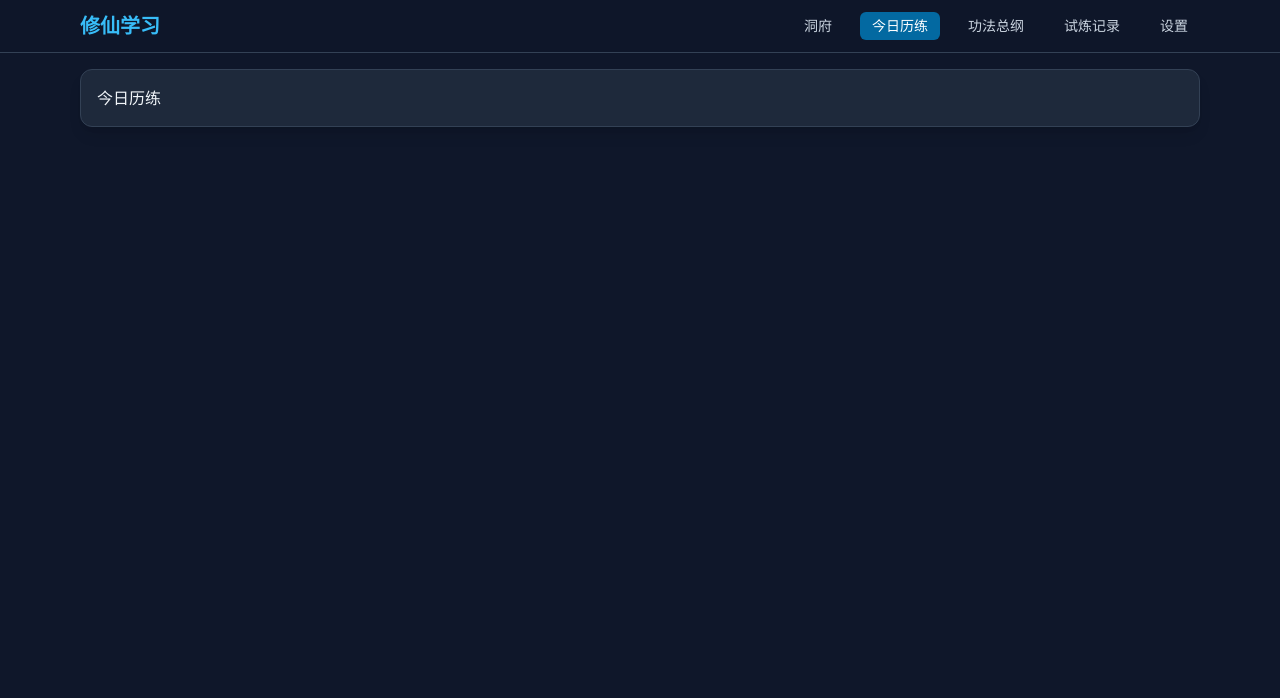
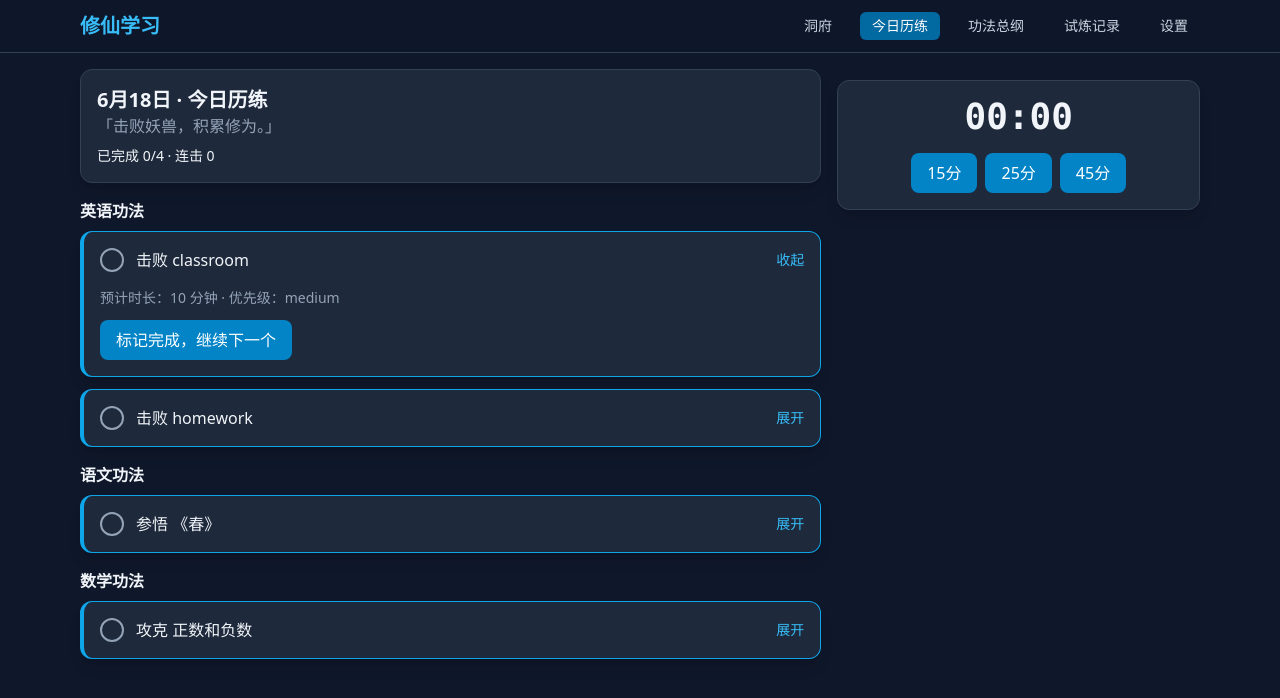
Before and after one commit to jasonmiao0511-hue/cultivation-learning-system, a React (Vite) app: page /daily in a window 1280 px wide. Shown: the top 698 px of the page. Built offline with nearby package versions, Linux system fonts and the light colour scheme.

Commit message:
feat: add daily quest page with focus timer and combo

```diff
--- /dev/null
+++ b/src/components/feature/FocusTimer.tsx
@@ -0,0 +1,49 @@
+import { useState, useEffect, useRef } from 'react'
+
+interface Props {
+  onComplete?: (minutes: number) => void
+}
+
+export default function FocusTimer({ onComplete }: Props) {
+  const [seconds, setSeconds] = useState(0)
+  const [running, setRunning] = useState(false)
+  const preset = useRef(25)
+  const intervalRef = useRef<ReturnType<typeof setInterval> | null>(null)
+
+  useEffect(() => {
+    if (running) {
+      intervalRef.current = setInterval(() => setSeconds((s) => s + 1), 1000)
+    } else if (intervalRef.current) {
+      clearInterval(intervalRef.current)
+    }
+    return () => {
+      if (intervalRef.current) clearInterval(intervalRef.current)
+    }
+  }, [running])
+
+  const start = (min: number) => {
+    preset.current = min
+    setSeconds(0)
+    setRunning(true)
+  }
+
+  const stop = () => {
+    setRunning(false)
+    if (onComplete) onComplete(Math.ceil(seconds / 60))
+  }
+
+  const displayMin = Math.floor(seconds / 60).toString().padStart(2, '0')
+  const displaySec = (seconds % 60).toString().padStart(2, '0')
+
+  return (
+    <div className="card sticky top-20">
+      <div className="text-center text-4xl font-mono font-bold">{displayMin}:{displaySec}</div>
+      <div className="mt-4 flex justify-center gap-2">
+        {[15, 25, 45].map((m) => (
+          <button key={m} onClick={() => start(m)} className="btn-primary">{m}分</button>
+        ))}
+      </div>
+      {running && <button onClick={stop} className="btn-primary mt-2 w-full bg-red-600 hover:bg-red-500">结束计时</button>}
+    </div>
+  )
+}
--- /dev/null
+++ b/src/components/feature/TaskItem.tsx
@@ -0,0 +1,42 @@
+import { useState } from 'react'
+import type { Task } from '../../types'
+
+interface Props {
+  task: Task
+  expanded: boolean
+  onToggle: () => void
+  onComplete: () => void
+}
+
+export default function TaskItem({ task, expanded, onToggle, onComplete }: Props) {
+  const [showDone, setShowDone] = useState(false)
+
+  return (
+    <div className={`card mb-3 border-l-4 ${task.completed ? 'border-emerald-500 opacity-70' : 'border-realm-500'}`}>
+      <div className="flex items-center justify-between">
+        <div className="flex items-center gap-3">
+          <button
+            onClick={onComplete}
+            className={`h-6 w-6 rounded-full border-2 ${task.completed ? 'bg-emerald-500 border-emerald-500' : 'border-slate-400'}`}
+          />
+          <span className={`font-medium ${task.completed ? 'line-through text-slate-500' : ''}`}>{task.title}</span>
+        </div>
+        <button onClick={onToggle} className="text-sm text-realm-400">{expanded ? '收起' : '展开'}</button>
+      </div>
+      {expanded && (
+        <div className="mt-4">
+          <div className="text-sm text-slate-400">预计时长：{task.duration} 分钟 · 优先级：{task.priority}</div>
+          {!task.completed && !showDone && (
+            <button onClick={() => setShowDone(true)} className="btn-primary mt-3">标记完成，继续下一个</button>
+          )}
+          {!task.completed && showDone && (
+            <div className="mt-3 flex gap-2">
+              <button onClick={onComplete} className="btn-primary">确认击败</button>
+              <button onClick={() => setShowDone(false)} className="rounded-lg bg-slate-700 px-3 py-2">取消</button>
+            </div>
+          )}
+        </div>
+      )}
+    </div>
+  )
+}
--- /dev/null
+++ b/src/hooks/useRecords.ts
@@ -0,0 +1,42 @@
+import { useState, useEffect } from 'react'
+import type { DailyRecord } from '../types'
+import { loadRecords, saveRecords } from '../services/storage'
+import { getToday } from '../utils/date'
+
+export function useRecords() {
+  const [records, setRecords] = useState<Record<string, DailyRecord>>(() => loadRecords())
+
+  useEffect(() => {
+    saveRecords(records)
+  }, [records])
+
+  const updateRecord = (date: string, partial: Partial<DailyRecord>) => {
+    setRecords((prev) => ({
+      ...prev,
+      [date]: { ...prev[date], date, ...partial } as DailyRecord,
+    }))
+  }
+
+  const getRecord = (date: string): DailyRecord => {
+    return records[date] || { date, tasks: [], totalDuration: 0, cultivation: 0, completedCount: 0, streakContinued: false }
+  }
+
+  const calculateStreak = (): number => {
+    let streak = 0
+    const today = getToday()
+    for (let i = 0; i < 365; i++) {
+      const d = new Date(today)
+      d.setDate(d.getDate() - i)
+      const dateStr = d.toISOString().split('T')[0]
+      const record = records[dateStr]
+      if (record && record.completedCount > 0) {
+        streak++
+      } else if (i > 0) {
+        break
+      }
+    }
+    return streak
+  }
+
+  return { records, updateRecord, getRecord, calculateStreak }
+}
--- a/src/pages/Daily.tsx
+++ b/src/pages/Daily.tsx
@@ -1,3 +1,120 @@
+import { useState, useMemo } from 'react'
+import type { Task } from '../types'
+import { useProgress } from '../hooks/useProgress'
+import { useCustomTasks } from '../hooks/useCustomTasks'
+import { useDailyTasks } from '../hooks/useDailyTasks'
+import { useRecords } from '../hooks/useRecords'
+import TaskItem from '../components/feature/TaskItem'
+import FocusTimer from '../components/feature/FocusTimer'
+import { getToday, formatDate } from '../utils/date'
+import { calculateCultivation } from '../utils/realm'
+import { QUOTES } from '../mocks/quotes'
+
 export default function Daily() {
-  return <div className="card">今日历练</div>
+  const { progress, completeContent } = useProgress()
+  const { customTasks } = useCustomTasks()
+  const { updateRecord, getRecord } = useRecords()
+  const tasks = useDailyTasks(progress, customTasks)
+  const [expandedId, setExpandedId] = useState<string | null>(
+    tasks.find((t) => !t.completed)?.id || null
+  )
+  const [combo, setCombo] = useState(0)
+
+  const quote = QUOTES[Math.floor(Math.random() * QUOTES.length)]
+  const completedCount = tasks.filter((t) => t.completed).length
+  const allDone = completedCount === tasks.length && tasks.length > 0
+
+  const handleComplete = (task: Task, index: number) => {
+    if (task.completed) return
+
+    const cultivation = calculateCultivation(task.duration, combo + 1)
+
+    if (task.subject !== 'custom' && task.contentId) {
+      completeContent(task.subject, task.contentId, cultivation)
+    }
+
+    const today = getToday()
+    const record = getRecord(today)
+    updateRecord(today, {
+      tasks: record.tasks.map((t) => (t.id === task.id ? { ...t, completed: true, completedAt: new Date().toISOString() } : t)),
+      completedCount: record.completedCount + 1,
+      cultivation: record.cultivation + cultivation,
+    })
+
+    setCombo((c) => c + 1)
+
+    const next = tasks.slice(index + 1).find((t) => !t.completed)
+    if (next) {
+      setExpandedId(next.id)
+      setTimeout(() => {
+        document.getElementById(`task-${next.id}`)?.scrollIntoView({ behavior: 'smooth', block: 'center' })
+      }, 300)
+    } else {
+      setExpandedId(null)
+    }
+  }
+
+  const grouped = useMemo(() => {
+    const groups: Record<string, Task[]> = { english: [], chinese: [], math: [], custom: [] }
+    tasks.forEach((t) => groups[t.subject].push(t))
+    return groups
+  }, [tasks])
+
+  const subjectNames: Record<string, string> = {
+    english: '英语功法',
+    chinese: '语文功法',
+    math: '数学功法',
+    custom: '自定义历练',
+  }
+
+  if (allDone) {
+    return (
+      <div className="card py-12 text-center">
+        <div className="text-5xl">🎉</div>
+        <h2 className="mt-4 text-2xl font-bold">今日历练圆满！</h2>
+        <p className="mt-2 text-slate-400">击败 {tasks.length} 只妖兽，获得 {getRecord(getToday()).cultivation} 修为</p>
+      </div>
+    )
+  }
+
+  return (
+    <div className="grid gap-4 lg:grid-cols-3">
+      <div className="lg:col-span-2">
+        <div className="card mb-4">
+          <h1 className="text-xl font-bold">{formatDate(getToday())} · 今日历练</h1>
+          <p className="text-slate-400">「{quote}」</p>
+          <div className="mt-2 text-sm">已完成 {completedCount}/{tasks.length} · 连击 {combo}</div>
+        </div>
+
+        {Object.entries(grouped).map(([subject, list]) =>
+          list.length > 0 ? (
+            <div key={subject} className="mb-4">
+              <div className="mb-2 font-bold">{subjectNames[subject]}</div>
+              {list.map((task, index) => {
+                const globalIndex = tasks.findIndex((t) => t.id === task.id)
+                return (
+                  <div key={task.id} id={`task-${task.id}`}>
+                    <TaskItem
+                      task={task}
+                      expanded={expandedId === task.id}
+                      onToggle={() => setExpandedId(expandedId === task.id ? null : task.id)}
+                      onComplete={() => handleComplete(task, globalIndex)}
+                    />
+                  </div>
+                )
+              })}
+            </div>
+          ) : null
+        )}
+      </div>
+
+      <div>
+        <FocusTimer onComplete={(min) => {
+          const today = getToday()
+          const record = getRecord(today)
+          updateRecord(today, { totalDuration: record.totalDuration + min })
+        }} />
+      </div>
+    </div>
+  )
 }
```
Also changed, not shown: 1 other file (tests, documents, lock files or other folders).
